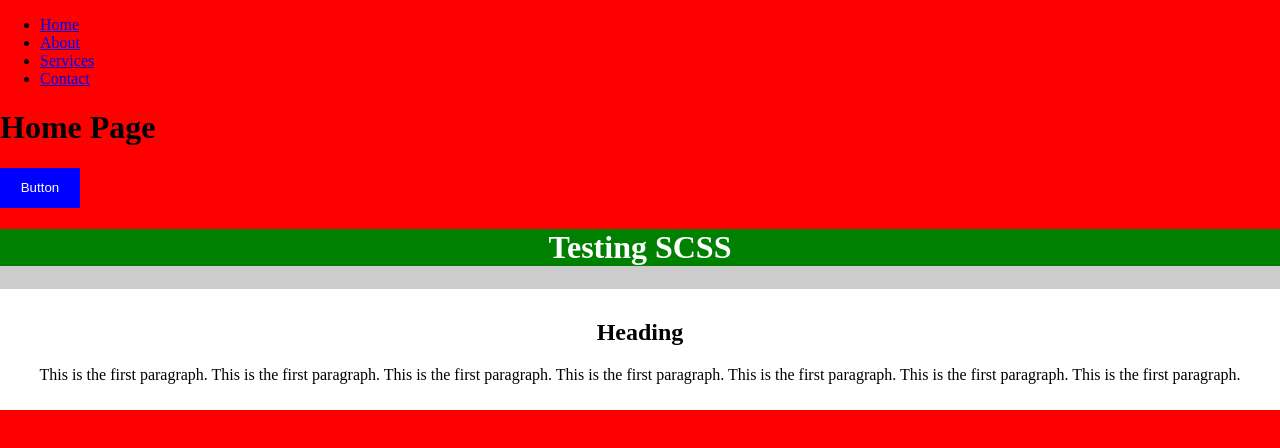
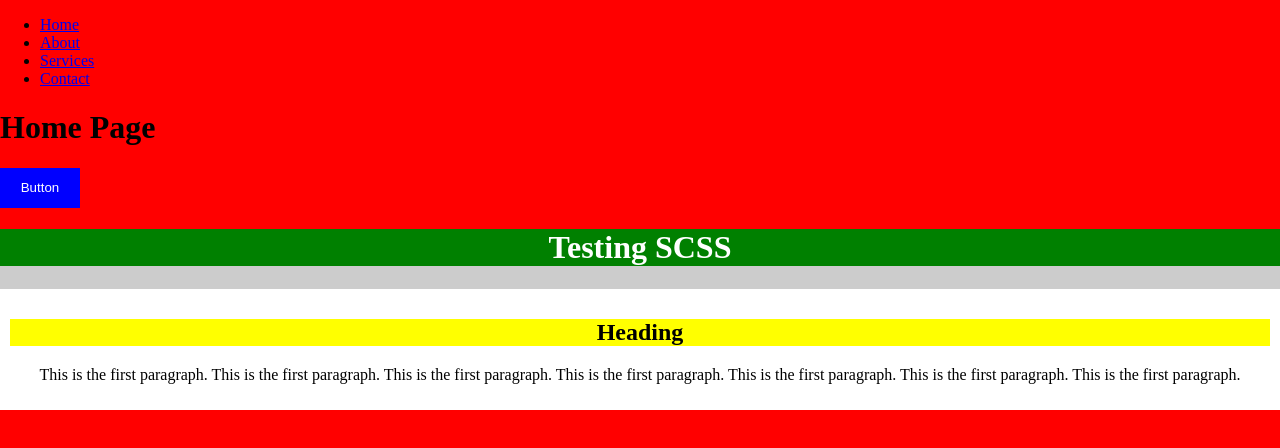
Before and after one commit to Imohh/React-frontend, a React (Create React App) app: page / in a window 1280 px wide. Shown: the top 448 px of the page. Built offline with nearby package versions, Linux system fonts and the light colour scheme.

Commit message:
new commit

```diff
--- a/src/portfolio/style/_config.scss
+++ b/src/portfolio/style/_config.scss
@@ -8,5 +8,4 @@ $black: #000;
     text-align: center;
     background: $white;
     color: $black;
-
 }
--- a/src/portfolio/style/home.css
+++ b/src/portfolio/style/home.css
@@ -32,4 +32,8 @@ button {
   background: #fff;
   color: #000;
 }
+
+.second_home h2 {
+  background: yellow;
+}
 /*# sourceMappingURL=home.css.map */
--- a/src/portfolio/style/home.scss
+++ b/src/portfolio/style/home.scss
@@ -29,4 +29,7 @@ button {
 
 .second_home {
     @include newStyle()
+    h2 {
+        background:yellow;
+    }
 }
```
Also changed, not shown: 3 other files (tests, documents, lock files or other folders).
